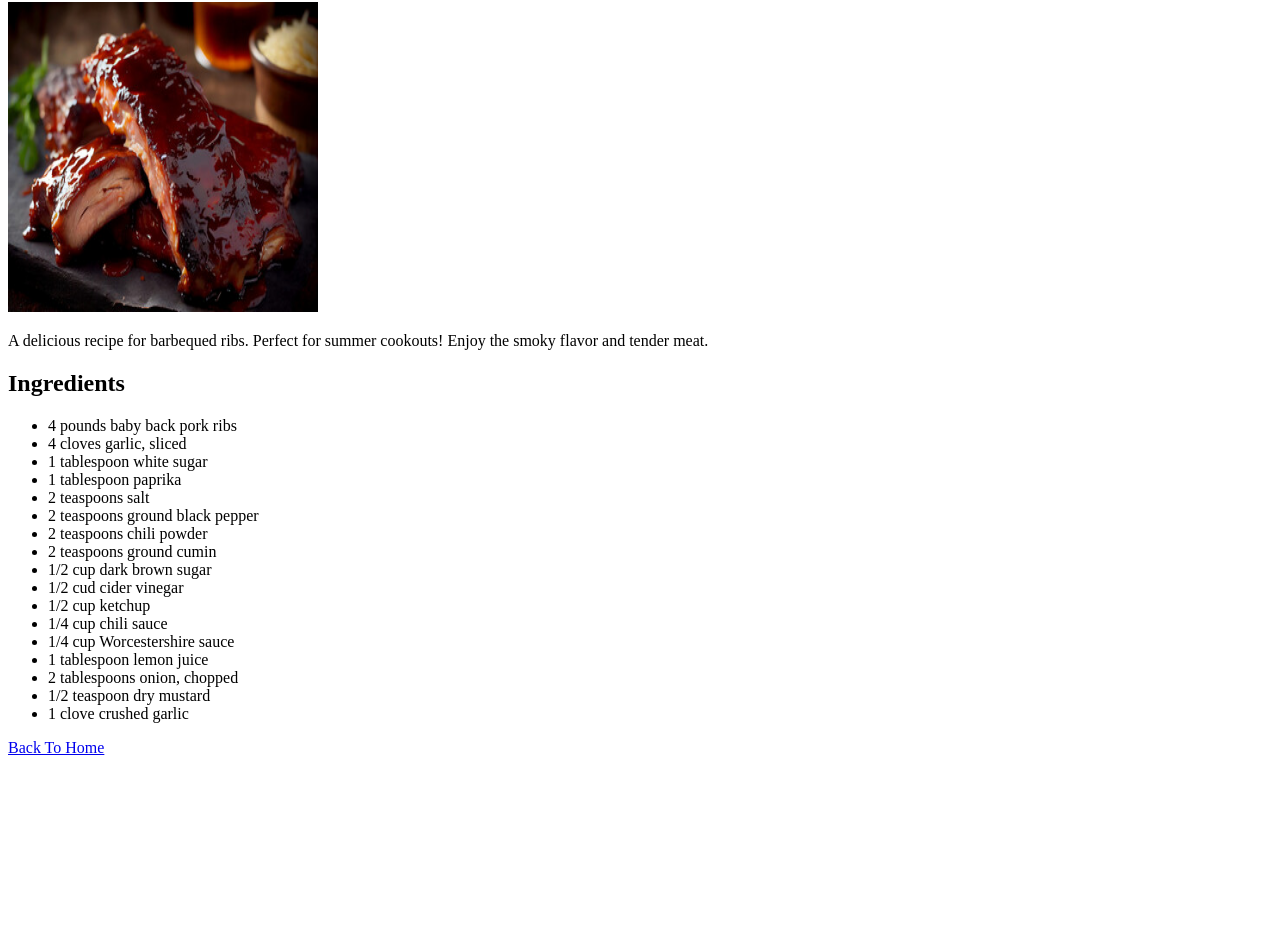
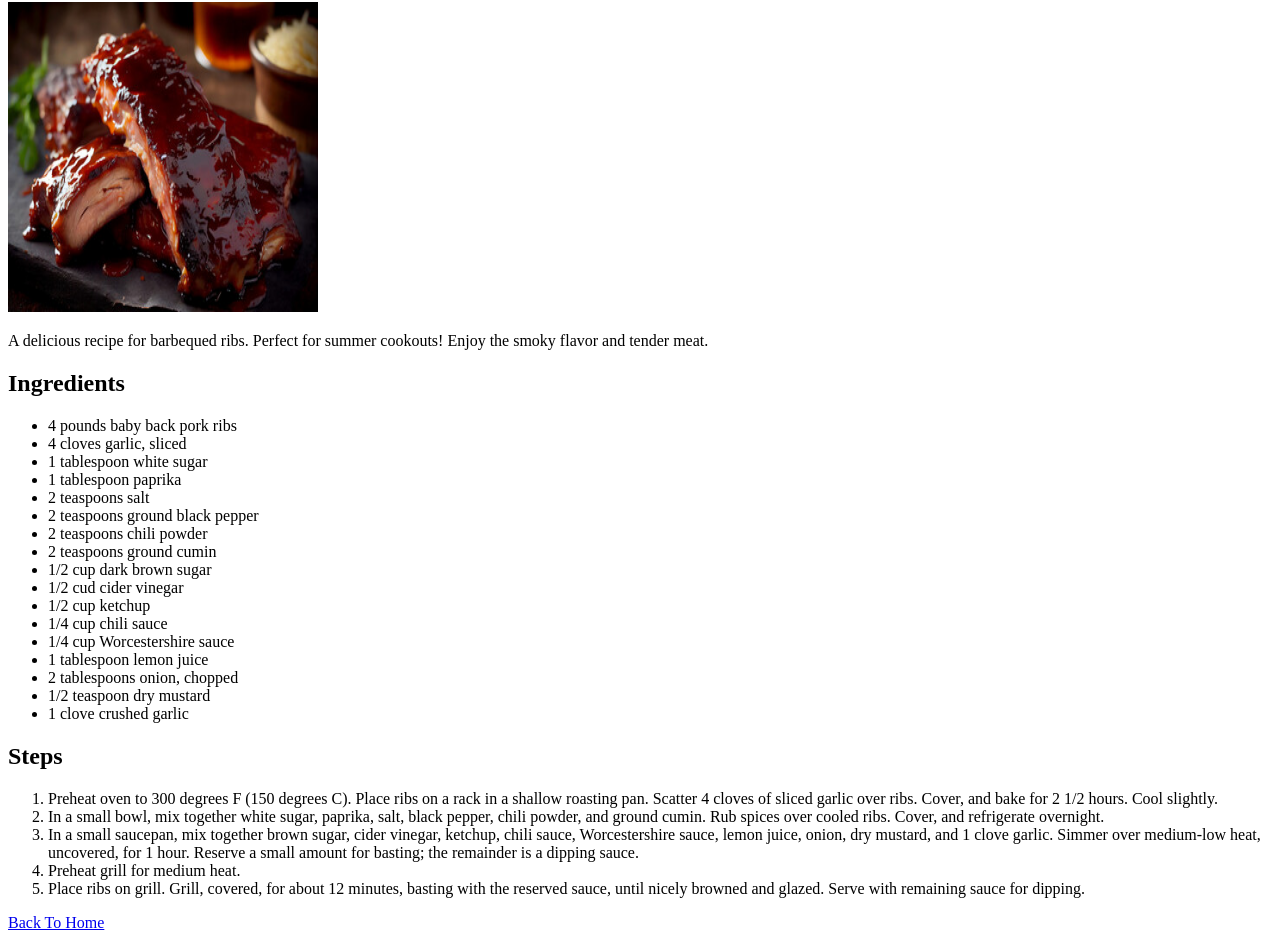
Before and after one commit to andrewalialydev-sys/odin-recipes, a plain HTML site: page recipes/bbqribs.html in a window 1280 px wide. Shown: the part 78-1026 px from the top of the page. Before the commit the page ends 851 px from the top, so only its background shows below. Drawn offline with Linux system fonts and the light colour scheme.

Commit message:
Add list of steps

```diff
--- a/recipes/bbqribs.html
+++ b/recipes/bbqribs.html
@@ -33,6 +33,16 @@
                 <li>1 clove crushed garlic</li>
             </ul>
         </p>
+        <h2>Steps</h2>
+        <p>
+            <ol>
+                <li>Preheat oven to 300 degrees F (150 degrees C). Place ribs on a rack in a shallow roasting pan. Scatter 4 cloves of sliced garlic over ribs. Cover, and bake for 2 1/2 hours. Cool slightly.</li>
+                <li>In a small bowl, mix together white sugar, paprika, salt, black pepper, chili powder, and ground cumin. Rub spices over cooled ribs. Cover, and refrigerate overnight.</li>
+                <li>In a small saucepan, mix together brown sugar, cider vinegar, ketchup, chili sauce, Worcestershire sauce, lemon juice, onion, dry mustard, and 1 clove garlic. Simmer over medium-low heat, uncovered, for 1 hour. Reserve a small amount for basting; the remainder is a dipping sauce.</li>
+                <li>Preheat grill for medium heat.</li>
+                <li>Place ribs on grill. Grill, covered, for about 12 minutes, basting with the reserved sauce, until nicely browned and glazed. Serve with remaining sauce for dipping.</li>
+            </ol>
+        </p>
         <p>
             <a href="../index.html">Back To Home</a>
         </p>
```
